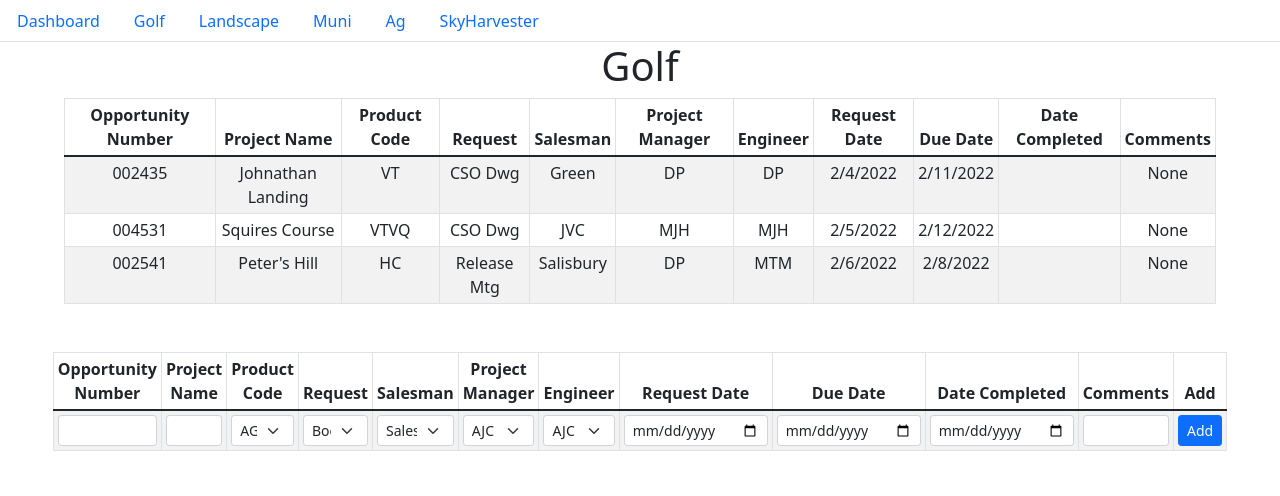
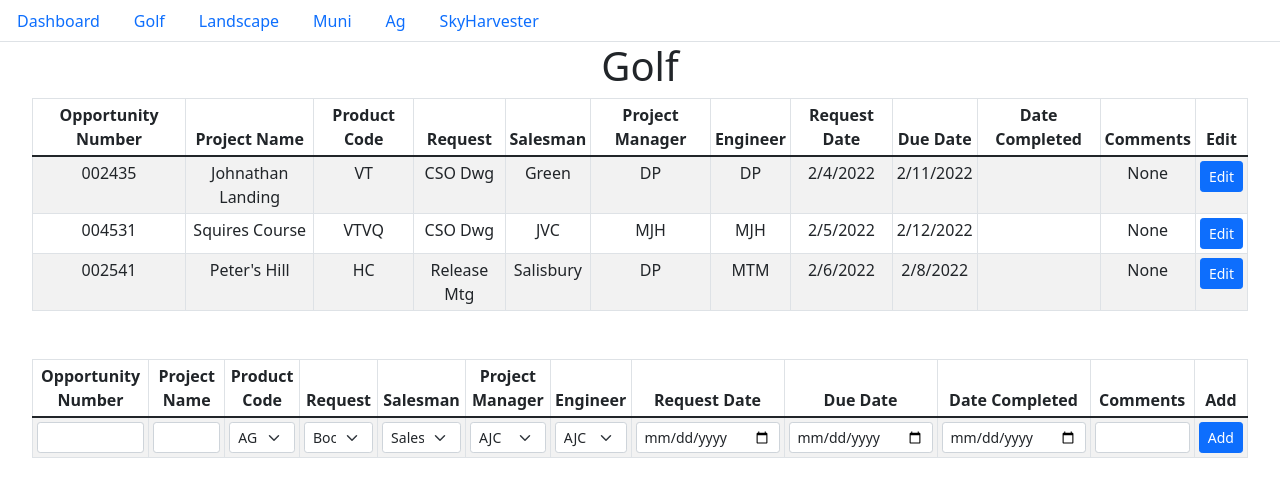
Before and after one commit to chandlerblaschka/activity_log, a React (Create React App) app: page /Golf in a window 1280 px wide. Shown: the top 496 px of the page. Built offline with nearby package versions, Linux system fonts and the light colour scheme.

Commit message:
refactored form and table

```diff
--- a/src/components/Golf.js
+++ b/src/components/Golf.js
@@ -8,7 +8,7 @@ function Golf() {
     return (
         <div>
             <h1>Golf</h1>
-            <Table striped bordered hover size="sm" style={{ width: "90%", margin: "auto" }}>
+            <Table striped bordered hover size="sm" style={{ width: "95%", margin: "auto" }}>
                 <thead>
                     <tr>
                         <th>Opportunity Number</th>
@@ -22,6 +22,7 @@ function Golf() {
                         <th>Due Date</th>
                         <th>Date Completed</th>
                         <th>Comments</th>
+                        <th>Edit</th>
                     </tr>
                 </thead>
                 <tbody>
@@ -37,6 +38,9 @@ function Golf() {
                         <td>2/11/2022</td>
                         <td></td>
                         <td>None</td>
+                        <td>
+                            <Button size="sm" type="submit"  >Edit</Button>
+                        </td>
                     </tr>
                     <tr>
                         <td>004531</td>
@@ -50,6 +54,9 @@ function Golf() {
                         <td>2/12/2022</td>
                         <td></td>
                         <td>None</td>
+                        <td>
+                            <Button size="sm" type="submit"  >Edit</Button>
+                        </td>
                     </tr>
                     <tr>
                         <td>002541</td>
@@ -63,12 +70,15 @@ function Golf() {
                         <td>2/8/2022</td>
                         <td></td>
                         <td>None</td>
+                        <td>
+                            <Button size="sm" type="submit"  >Edit</Button>
+                        </td>
                     </tr>
                 </tbody>
             </Table>
             <br></br>
             <br></br>
-            <Table striped bordered hover size="sm" style={{ width: "90%", margin: "auto" }}>
+            <Table striped bordered hover size="sm" style={{ width: "95%", margin: "auto" }}>
                 <thead>
                     <tr>
                         <th>Opportunity Number</th>
```
